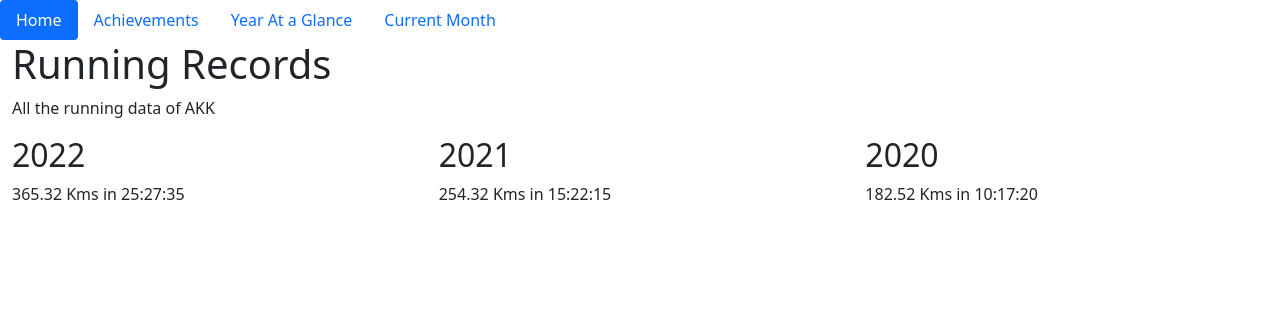
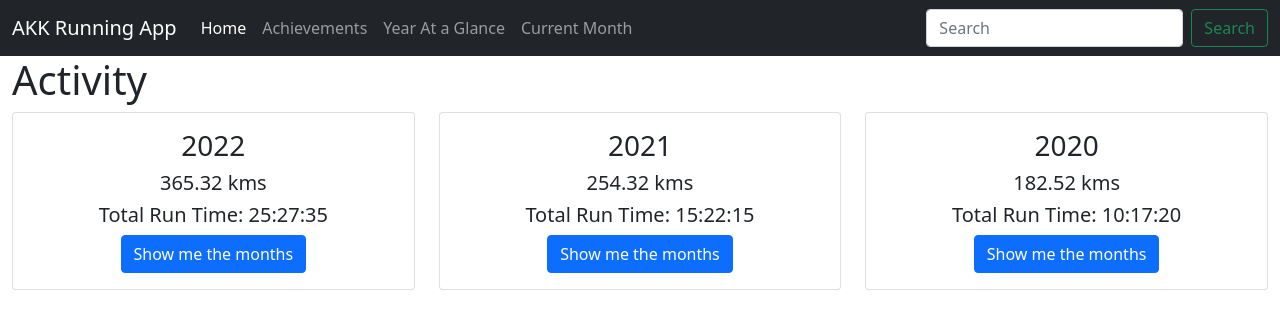
Before and after one commit to arunkhattri/runs_flask_app, a Flask app: page / in a window 1280 px wide. Shown: the top 329 px of the page. Run offline with Flask 2, Linux system fonts and the light colour scheme.

Commit message:
cards for home page

```diff
--- a/templates/home.html
+++ b/templates/home.html
@@ -1,49 +1,18 @@
-<!doctype html>
-<html lang="en">
-  <head>
-    <!-- Required meta tags -->
-    <meta charset="utf-8">
-    <meta name="viewport" content="width=device-width, initial-scale=1">
-
-    <!-- Bootstrap CSS -->
-    <link href="https://cdn.jsdelivr.net/npm/bootstrap@5.1.3/dist/css/bootstrap.min.css" rel="stylesheet" integrity="sha384-1BmE4kWBq78iYhFldvKuhfTAU6auU8tT94WrHftjDbrCEXSU1oBoqyl2QvZ6jIW3" crossorigin="anonymous">
-
-    {% if title %}
-        <title>Running App - {{ title }}</title>
-    {% else %}
-    <title>Home</title>
-    {% endif %}
-    <!-- navigation -->
-    <ul class="nav nav-pills">
-    <li class="nav-item">
-        <a class="nav-link active" aria-current="page" href="#">Home</a>
-    </li>
-    <li class="nav-item">
-        <a class="nav-link" href="#">Achievements</a>
-    </li>
-    <li class="nav-item">
-        <a class="nav-link" href="#">Year At a Glance</a>
-    </li>
-    <li class="nav-item">
-        <a class="nav-link">Current Month</a>
-    </li>
-    </ul>
-  </head>
-  <body>
-      <div class="container-fluid">
-        <h1>Running Records</h1>
-        <p>All the running data of AKK</p>
-        <div class="row">
-            {% for run in runs %}
-                <div class="col">
-                <h2>{{ run.year }}</h2>
-                <p>{{ run.km }} Kms in {{ run.time }}</p>
+{% extends "layout.html" %}
+{% block content %}
+    <h1>Activity</h1>
+    <div class="row">
+        {% for run in runs %}
+        <div class="col-sm-4">
+            <div class="card text-center">
+                <div class="card-body">
+                    <h3 class="card-title">{{ run.year }}</h3>
+                    <h5 class="card-title">{{ run.km }} kms</h5>
+                    <h5 class="card-title">Total Run Time: {{ run.time }}</h5>
+                    <a href="#" class="btn btn-primary">Show me the months</a>
                 </div>
-            {% endfor %}
+            </div>
         </div>
-      </div>
-
-    <!-- Option 1: Bootstrap Bundle with Popper -->
-    <script src="https://cdn.jsdelivr.net/npm/bootstrap@5.1.3/dist/js/bootstrap.bundle.min.js" integrity="sha384-ka7Sk0Gln4gmtz2MlQnikT1wXgYsOg+OMhuP+IlRH9sENBO0LRn5q+8nbTov4+1p" crossorigin="anonymous"></script>
-  </body>
-</html>
+        {% endfor %}
+    </div>
+{% endblock content %}
--- /dev/null
+++ b/templates/layout.html
@@ -0,0 +1,55 @@
+<!doctype html>
+<html lang="en">
+  <head>
+    <!-- Required meta tags -->
+    <meta charset="utf-8">
+    <meta name="viewport" content="width=device-width, initial-scale=1">
+
+    <!-- Bootstrap CSS -->
+    <link href="https://cdn.jsdelivr.net/npm/bootstrap@5.1.3/dist/css/bootstrap.min.css" rel="stylesheet" integrity="sha384-1BmE4kWBq78iYhFldvKuhfTAU6auU8tT94WrHftjDbrCEXSU1oBoqyl2QvZ6jIW3" crossorigin="anonymous">
+
+    {% if title %}
+        <title>Running App - {{ title }}</title>
+    {% else %}
+    <title>Home</title>
+    {% endif %}
+    <!-- navigation -->
+    <nav class="navbar navbar-expand-lg navbar-dark bg-dark">
+      <div class="container-fluid">
+        <a class="navbar-brand" href="#">AKK Running App</a>
+        <button class="navbar-toggler" type="button" data-bs-toggle="collapse" data-bs-target="#navbarTogglerDemo02" aria-controls="navbarTogglerDemo02" aria-expanded="false" aria-label="Toggle navigation">
+          <span class="navbar-toggler-icon"></span>
+        </button>
+        <div class="collapse navbar-collapse" id="navbarTogglerDemo02">
+          <ul class="navbar-nav me-auto mb-2 mb-lg-0">
+            <li class="nav-item">
+              <a class="nav-link active" aria-current="page" href="#">Home</a>
+            </li>
+            <li class="nav-item">
+                <a class="nav-link" href="#">Achievements</a>
+            </li>
+            <li class="nav-item">
+                <a class="nav-link" href="#">Year At a Glance</a>
+            </li>
+            <li class="nav-item">
+                <a class="nav-link">Current Month</a>
+            </li>
+          </ul>
+          <form class="d-flex">
+            <input class="form-control me-2" type="search" placeholder="Search" aria-label="Search">
+            <button class="btn btn-outline-success" type="submit">Search</button>
+          </form>
+        </div>
+      </div>
+    </nav>
+  </head>
+  <body>
+      <div class="container-fluid">
+          {% block content %}
+          {% endblock %}
+      </div>
+
+    <!-- Option 1: Bootstrap Bundle with Popper -->
+    <script src="https://cdn.jsdelivr.net/npm/bootstrap@5.1.3/dist/js/bootstrap.bundle.min.js" integrity="sha384-ka7Sk0Gln4gmtz2MlQnikT1wXgYsOg+OMhuP+IlRH9sENBO0LRn5q+8nbTov4+1p" crossorigin="anonymous"></script>
+  </body>
+</html>
```
Also changed, not shown: templates/year.html (+5 -12 lines).
